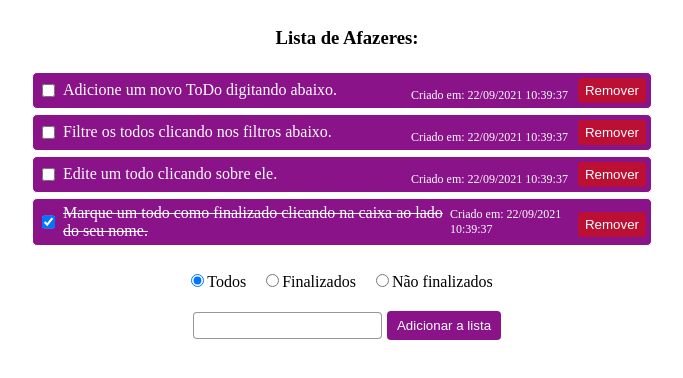
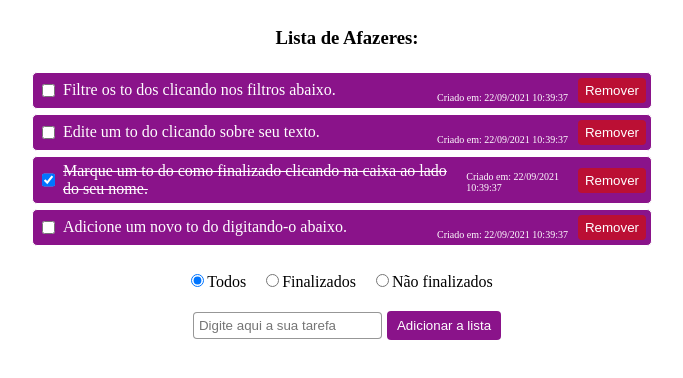
Before and after one commit to ryanlucaslemos/todoAppAngular, an Angular app: page / in a window 1280 px wide. Shown: the top 378 px of the page, without its empty margins (293-976 px from the left). Built offline with nearby package versions, Linux system fonts and the light colour scheme.

Commit message:
melhora detalhes estéticos

```diff
--- a/src/app/components/items-container/items-container.component.html
+++ b/src/app/components/items-container/items-container.component.html
@@ -31,7 +31,7 @@
         </div>
       </div>
       <div class="flex-container" style="align-items: flex-end">
-        <small style="margin-right: 10px; font-size: 12px"
+        <small style="margin-right: 10px; font-size: 10px"
           >Criado em: {{ todoItem.createdAt | date: "dd/MM/yyyy hh:mm:ss" }}
         </small>
         <button class="btn btn-danger-sm" (click)="removeItem(todoItem.id)">
--- a/src/app/components/items-container/items-container.component.ts
+++ b/src/app/components/items-container/items-container.component.ts
@@ -53,7 +53,7 @@ export class ItemsContainerComponent implements OnInit {
     if (el.value && el.value !== '') {
       this.todoService.updateItem(id, el.value);
     } else {
-      el.value = label.innerHTML;
+      el.value = label.textContent;
     }
 
     el.hidden = true;
--- a/src/app/components/todo-form/todo-form.component.html
+++ b/src/app/components/todo-form/todo-form.component.html
@@ -1,6 +1,11 @@
 <div class="flex-container form-container">
   <form [formGroup]="form" (ngSubmit)="addToList()">
-    <input type="text" formControlName="name" class="base-input" />
+    <input
+      type="text"
+      formControlName="name"
+      class="base-input"
+      placeholder="Digite aqui a sua tarefa"
+    />
     <button class="btn btn-primary" type="submit">Adicionar a lista</button>
   </form>
 </div>
--- a/src/app/services/todo/todo.service.ts
+++ b/src/app/services/todo/todo.service.ts
@@ -10,28 +10,28 @@ export class TodoService {
   readonly baseTodos: TodoItem[] = [
     {
       id: 1,
-      todoAction: 'Adicione um novo ToDo digitando abaixo.',
+      todoAction: 'Filtre os to dos clicando nos filtros abaixo.',
       createdAt: new Date(),
       finished: false,
     },
     {
       id: 2,
-      todoAction: 'Filtre os todos clicando nos filtros abaixo.',
+      todoAction: 'Edite um to do clicando sobre seu texto.',
       createdAt: new Date(),
       finished: false,
     },
     {
       id: 3,
-      todoAction: 'Edite um todo clicando sobre ele.',
+      todoAction:
+        'Marque um to do como finalizado clicando na caixa ao lado do seu nome.',
       createdAt: new Date(),
-      finished: false,
+      finished: true,
     },
     {
       id: 4,
-      todoAction:
-        'Marque um todo como finalizado clicando na caixa ao lado do seu nome.',
+      todoAction: 'Adicione um novo to do digitando-o abaixo.',
       createdAt: new Date(),
-      finished: true,
+      finished: false,
     },
   ];
   private todoListSubject = new BehaviorSubject<TodoItem[]>(this.baseTodos);
```
